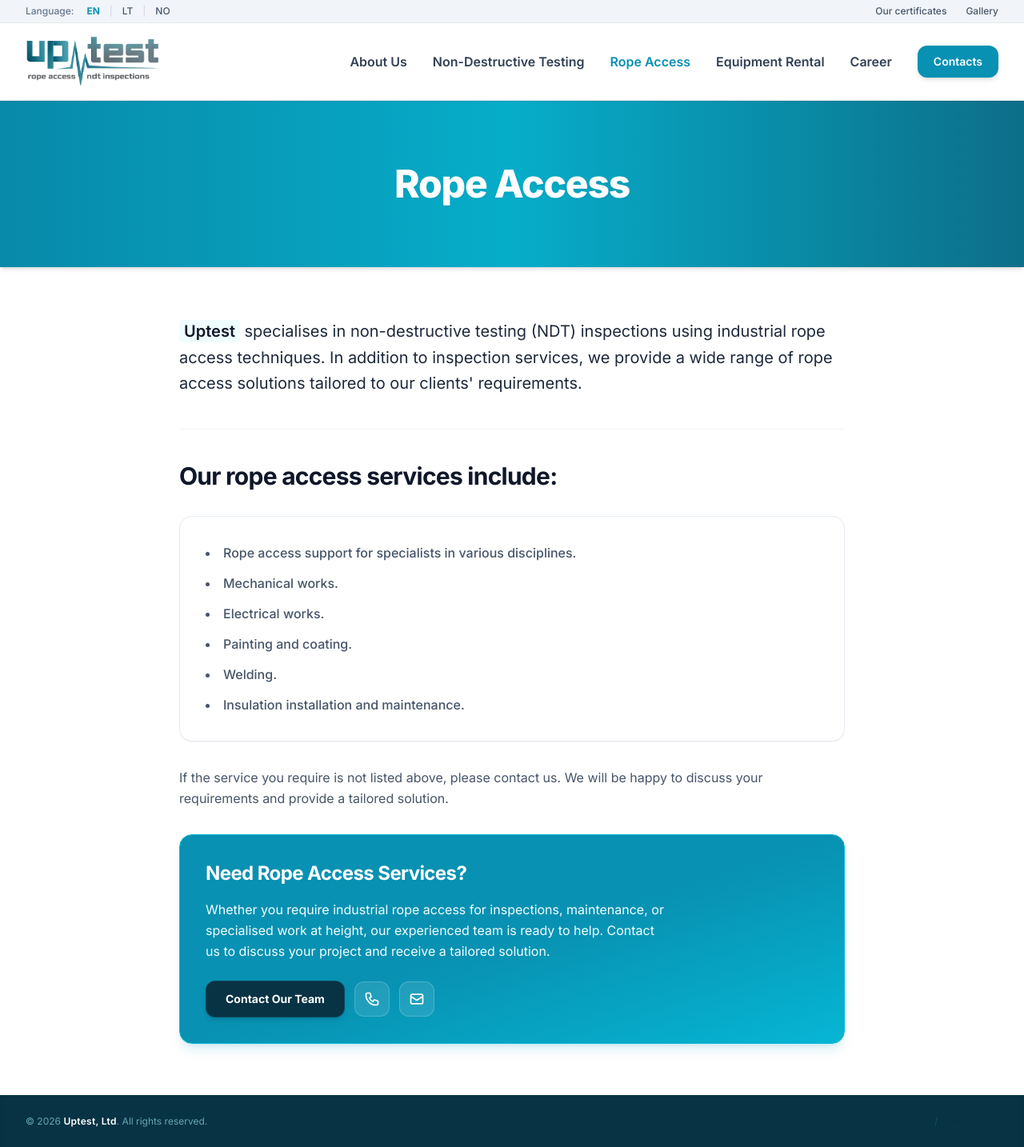
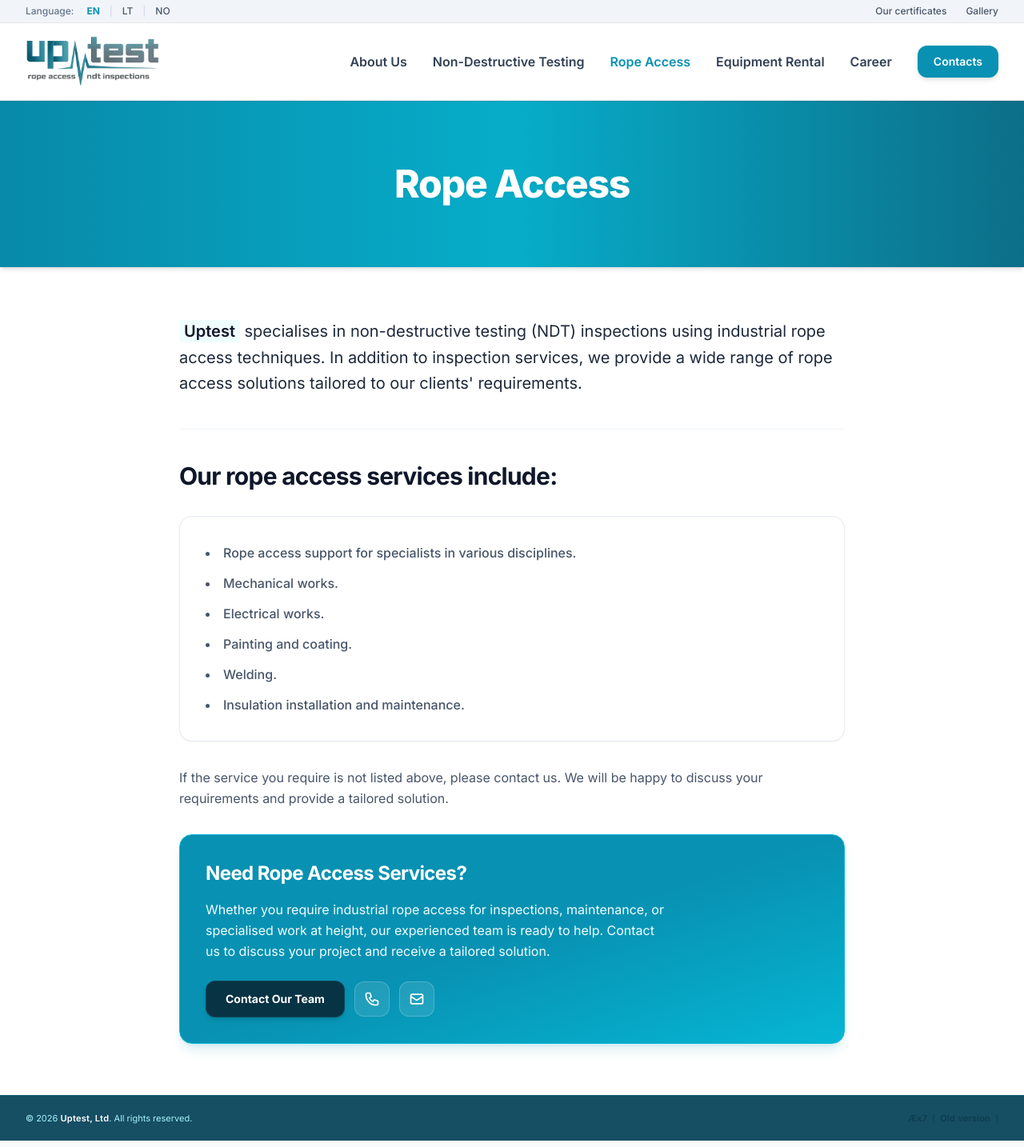
Before and after one commit to mruslys/uptest.no, a Jekyll site: the page built from rope-access/index.html, in a window 1280 px wide. Shown: the whole page at 80% size. Built offline with Jekyll 4.4.1, drawn with Linux system fonts in a browser that asks for light colours; nearby versions of some CDN libraries.

Commit message:
Update footer.html

```diff
--- a/_includes/footer.html
+++ b/_includes/footer.html
@@ -1,20 +1,18 @@
 <!-- Footer -->
-<footer class="bg-brand-950 py-5 sm:py-6 relative z-30 border-t border-brand-900/50 shadow-inner mt-auto text-white">
-    <div class="max-w-7xl mx-auto px-4 sm:px-6 lg:px-8 flex flex-col sm:flex-row justify-between items-center gap-3 sm:gap-4 text-center sm:text-left">
-
-        <p class="text-xs text-brand-200/60 font-normal">
+<footer class="bg-brand-900 py-4 sm:py-5 relative z-30 border-t border-brand-800 shadow-sm mt-auto text-white">
+    <div class="max-w-7xl mx-auto px-4 sm:px-6 lg:px-8 flex flex-col sm:flex-row justify-between items-center gap-2 sm:gap-4 text-center sm:text-left">
+        <p class="text-[11px] text-brand-200 font-normal">
             © 2026 <strong class="text-white font-semibold tracking-wide">{{ data.common[page.lang].company }}</strong>. {{ data.common[page.lang].rights }}
         </p>
 
-        <div class="flex items-center gap-2 text-xs text-brand-900">
+        <div class="flex items-center gap-1.5 text-[11px] text-brand-100/80">
             <span class="hidden font-light">{{ data.common[page.lang].rebuilt_by }}</span>
-            <a href="https://xn--x7-1ia.com" target="_blank" rel="noopener noreferrer" class="text-brand-950 hover:text-brand-300 transition-colors tracking-wide">
+            <a href="https://xn--x7-1ia.com" target="_blank" rel="noopener noreferrer" class="text-brand-950/70 hover:text-white transition-colors font-medium tracking-wide">
                 Æx7
             </a>
-            <span class="text-brand-900">/</span>
-            <a href="https://uptest.no" target="_blank" rel="noopener noreferrer" class="text-brand-950 hover:text-brand-300 transition-colors tracking-wide">
+            <span class="text-brand-950/50">[</span><a href="https://uptest.no" target="_blank" rel="noopener noreferrer" class="text-brand-950/70 hover:text-white transition-colors font-medium tracking-wide">
                 {{ data.common[page.lang].old_version }}
-            </a>
+            </a><span class="text-brand-950/50">]</span>
         </div>
 
     </div>
```
